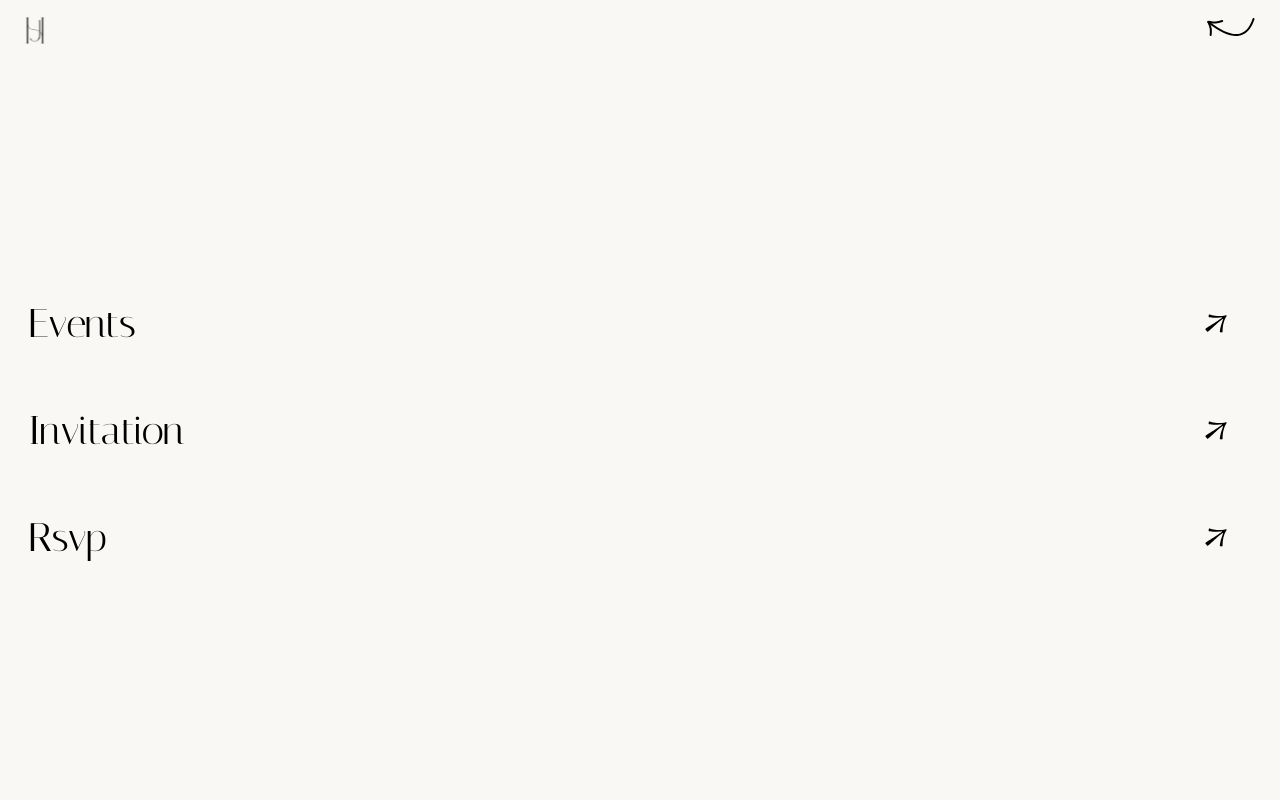
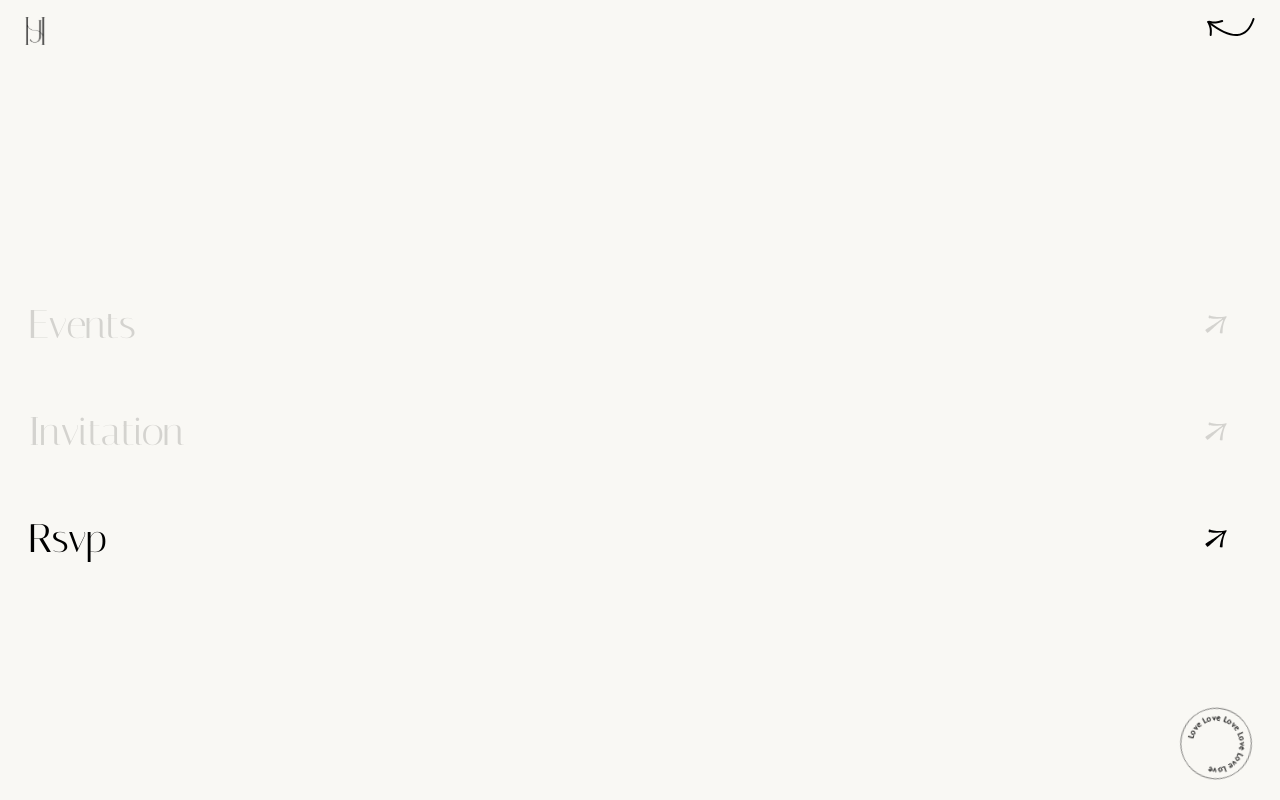
Before and after one commit to edenbergel/wedding, a React (Create React App) app: page /rsvp in a window 1280 px wide. Both pictures are taken after a click on the button "Menu". Built offline with nearby package versions, Linux system fonts and the light colour scheme.

Commit message:
style menu nav when actif and call refactored svg

```diff
--- a/src/components/menu/menu.js
+++ b/src/components/menu/menu.js
@@ -1,11 +1,12 @@
 import React from 'react'
-import { useNavigate } from 'react-router-dom';
-import { Logo } from '../logo/logo';
+import { useLocation, useNavigate } from 'react-router-dom';
+import { Logo, Back, Link, Tampon } from '../../svgs';
 import './menu.scss';
 
 const Menu = ({ setShowMenu }) => {
     const navItems = ['events', 'invitation', 'rsvp'];
     const navigate = useNavigate();
+    const location = useLocation();
 
     const hideMenu = (route) => {
         setShowMenu(false);
@@ -19,10 +20,7 @@ const Menu = ({ setShowMenu }) => {
             <div className='menu_upper_content'>
                 <Logo />
                 <div onClick={() => hideMenu()}>
-                    <svg xmlns="http://www.w3.org/2000/svg" width="48" height="20" viewBox="0 0 48 20" fill="none">
-                        <path d="M46.5366 1.98145C43.1706 12.1584 37.7506 17.4914 30.2766 17.9814C22.8026 18.4714 13.1466 14.1244 1.30762 4.94345" stroke="black" strokeWidth="2" strokeLinecap="round"/>
-                        <path d="M1.30762 4.94331C2.61962 7.79131 3.41362 9.97031 3.68762 11.4813C3.96362 12.9913 3.96362 15.1713 3.68762 18.0183M1.94062 4.69131C5.01062 5.32931 7.31162 5.61131 8.84562 5.54031C10.3796 5.46831 12.5026 4.97831 15.2156 4.07031" stroke="black" strokeWidth="2" strokeLinecap="round"/>
-                    </svg>
+                    <Back />
                 </div>
             </div>
 
@@ -30,16 +28,16 @@ const Menu = ({ setShowMenu }) => {
                 <ul className='menu_nav_content'>
                     {
                         navItems.map((item, i) => (
-                            <li key={i} className='menu_nav_item'  onClick={() => hideMenu(item)}>
+                            <li key={i} className={`menu_nav_item ${location.pathname === `/${item}` && 'is_active'}`}  onClick={() => hideMenu(item)}>
                                 <p>{item}</p>
-                                <svg xmlns="http://www.w3.org/2000/svg" width="22" height="19" viewBox="0 0 22 19" fill="none">
-                                    <path d="M16.9836 18.4994C16.4868 18.4373 15.8349 18.3132 15.5554 18.2821C15.245 18.2511 14.7482 18.3132 14.8414 17.506C14.9345 16.5746 15.276 13.5631 16.6421 9.52702C18.0391 5.33575 18.1944 5.11842 18.0391 4.93214C17.4182 4.15598 5.40324 15.8294 2.88848 17.6922C2.42278 18.0337 2.26755 17.8475 2.01918 17.506C1.73976 17.1955 1.27406 16.5435 1.27406 16.5435C1.27406 16.5435 0.777321 15.8915 0.528949 15.55C0.280577 15.2085 0.156392 14.9912 0.622089 14.6497C3.1058 12.7869 17.294 4.21808 16.9836 3.37982C16.8594 3.06936 16.7662 3.59715 12.3266 3.78343C8.07324 3.9697 5.09278 3.44191 4.16138 3.25564C3.38522 3.1004 3.60255 2.63471 3.63359 2.35529C3.66464 2.04482 3.75778 1.39285 3.81987 0.927152C3.97511 -0.128427 5.65161 1.02029 8.50789 1.51703C16.4558 2.88308 20.1503 1.26866 20.6781 1.17552C21.2059 1.08238 21.4232 1.23762 21.5164 1.3618C21.5164 1.33076 21.5474 1.39285 21.5164 1.3618C21.6405 1.51703 21.7337 1.79645 21.5164 2.26215C21.268 2.72785 18.6601 5.83249 17.7597 13.8425C17.3872 16.6987 18.0391 18.6236 16.9836 18.4994Z" fill="black"/>
-                                </svg>
+                                <Link fill={`${location.pathname === `/${item}` ? 'black' :  '#D4D3CF'}`} />
                             </li>
                         ))
                     }
                 </ul>
             </nav>
+
+            <Tampon className={'spin'} />
         </div>
     )
 }
--- a/src/components/menu/menu.scss
+++ b/src/components/menu/menu.scss
@@ -34,6 +34,24 @@
             display: flex;
             align-items: center;
             justify-content: space-between;
+            color: #D4D3CF;
+
+            &.is_active {
+                color: #000;
+            }
+        }
+    }
+
+    .spin {
+        position: absolute;
+        bottom: 20px;
+        right: 28px;
+        animation: spin 6s infinite linear;
+    }
+
+    @keyframes spin {
+        to {
+            rotate: -360deg;
         }
     }
 }
```
